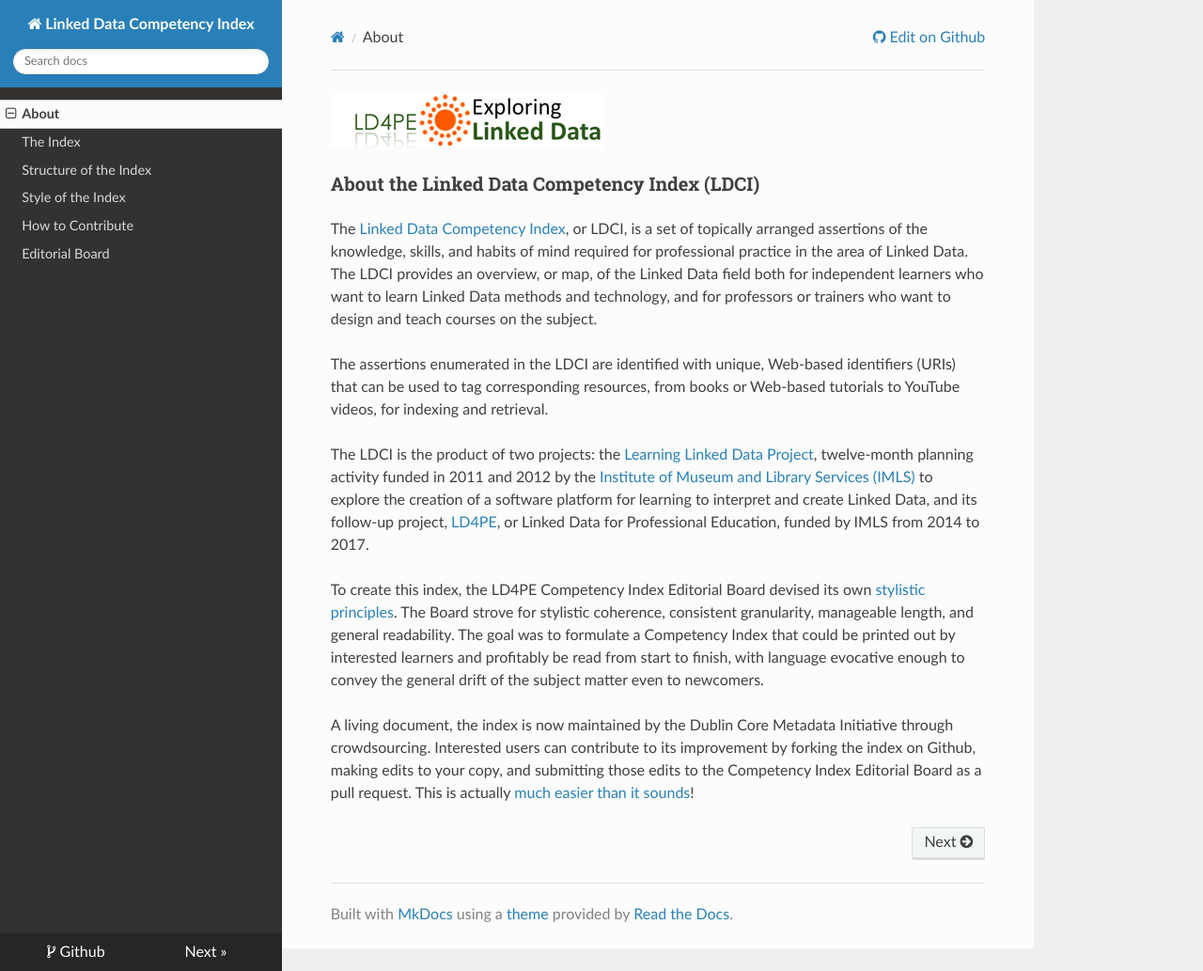
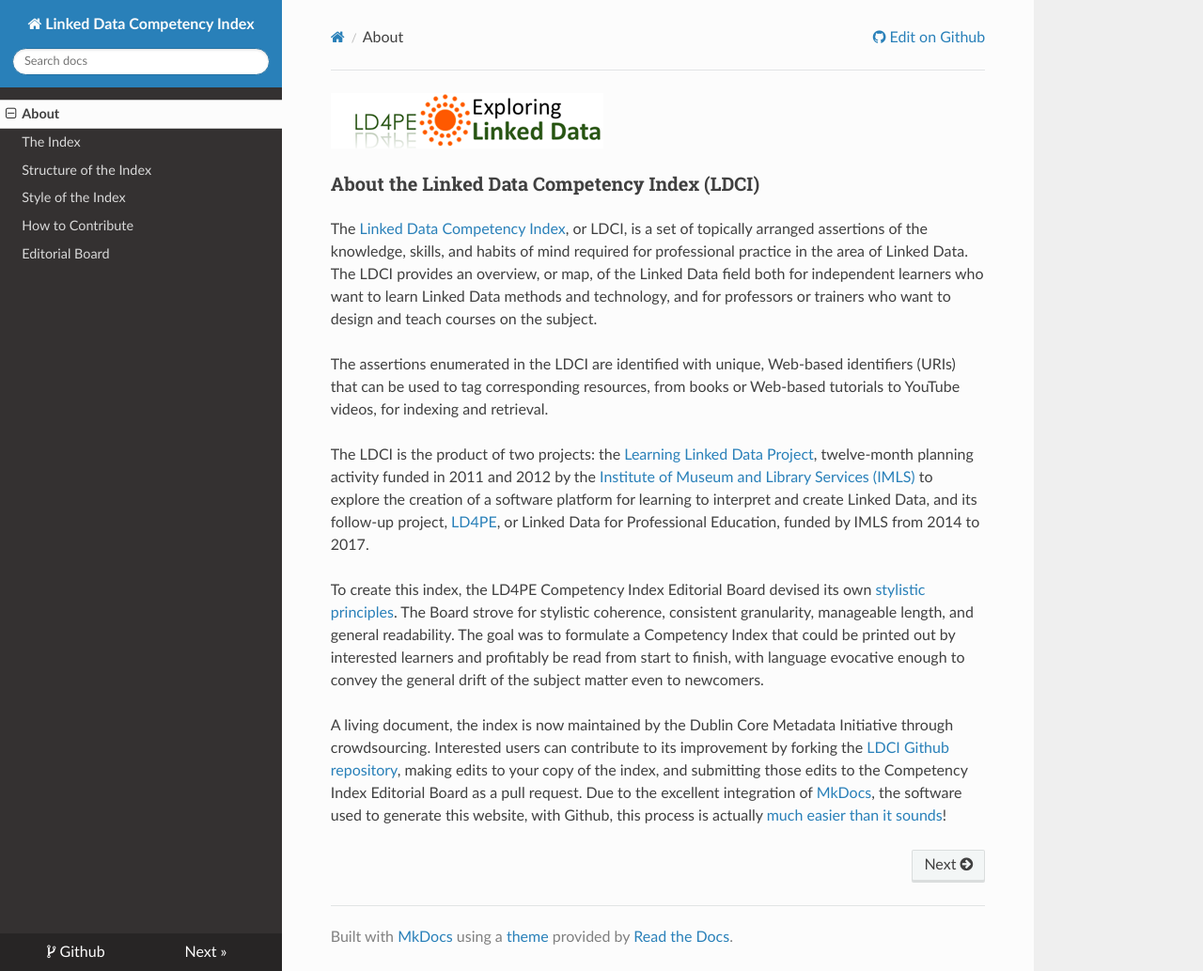
Before and after one commit to dcmi/ldci, an MkDocs documentation site: the page built from docs/index.md, in a window 1280 px wide and 1033 px high. Shown: the whole window at 94% size. Built offline with MkDocs 1.6.1, drawn with Linux system fonts in a browser that asks for light colours; nearby versions of some CDN libraries; old or Windows-style settings are respelled for this version of MkDocs.

```diff
--- a/docs/index.md
+++ b/docs/index.md
@@ -9,4 +9,4 @@ The LDCI is the product of two projects: the [Learning Linked Data Project](http
 
 To create this index, the LD4PE Competency Index Editorial Board devised its own [stylistic principles](style.md).  The Board strove for stylistic coherence, consistent granularity, manageable length, and general readability.  The goal was to formulate a Competency Index that could be printed out by interested learners and profitably be read from start to finish, with language evocative enough to convey the general drift of the subject matter even to newcomers.
 
-A living document, the index is now maintained by the Dublin Core Metadata Initiative through crowdsourcing.  Interested users can contribute to its improvement by forking the index on Github, making edits to your copy, and submitting those edits to the Competency Index Editorial Board as a pull request.  This is actually [much easier than it sounds](process.md)!
+A living document, the index is now maintained by the Dublin Core Metadata Initiative through crowdsourcing.  Interested users can contribute to its improvement by forking the [LDCI Github repository](https://github.com/dcmi/ldci), making edits to your copy of the index, and submitting those edits to the Competency Index Editorial Board as a pull request.  Due to the excellent integration of [MkDocs](http://mkdocs.org), the software used to generate this website, with Github, this process is actually [much easier than it sounds](process.md)!
```
Also changed, not shown: 1 other file.
